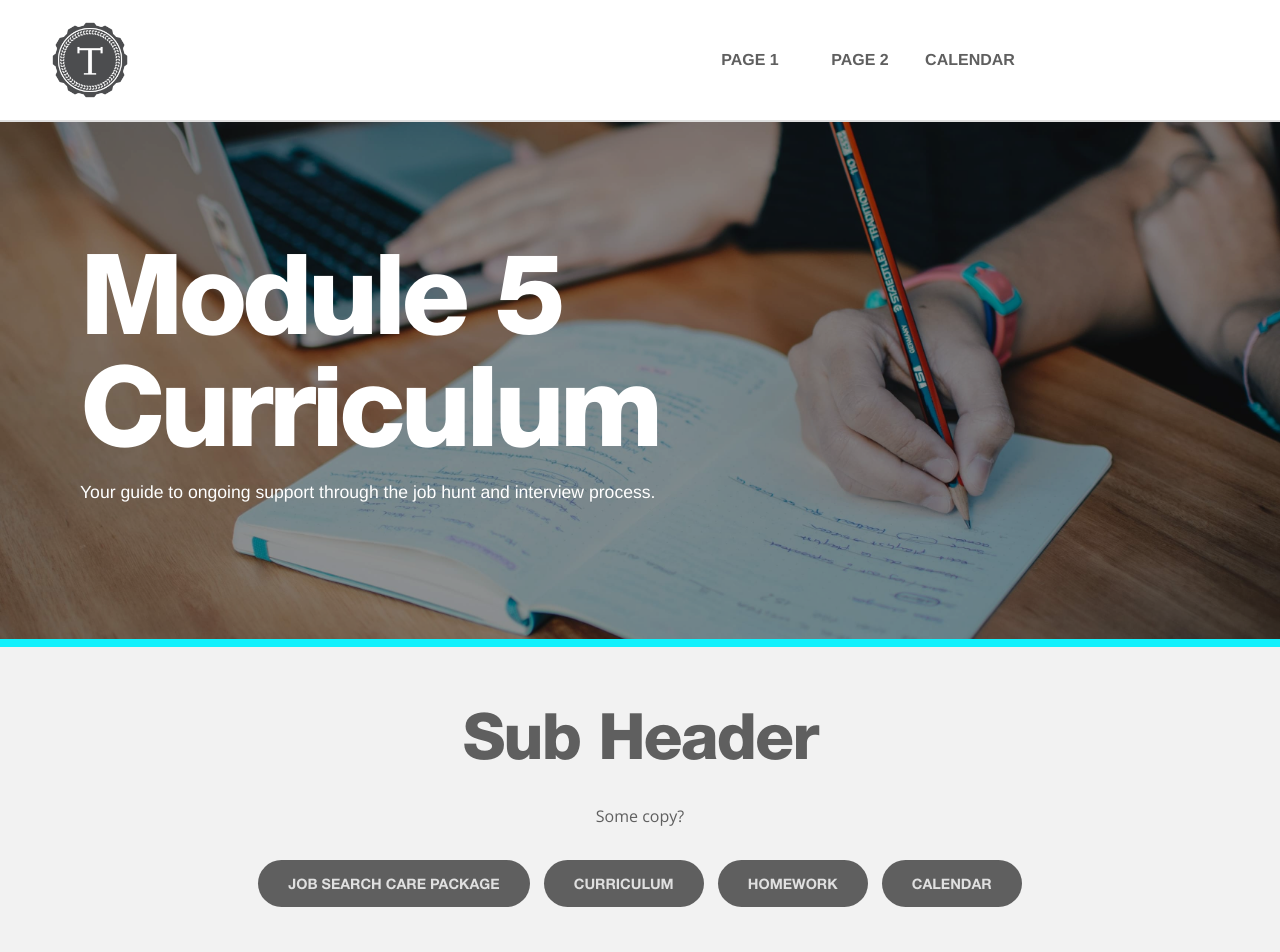
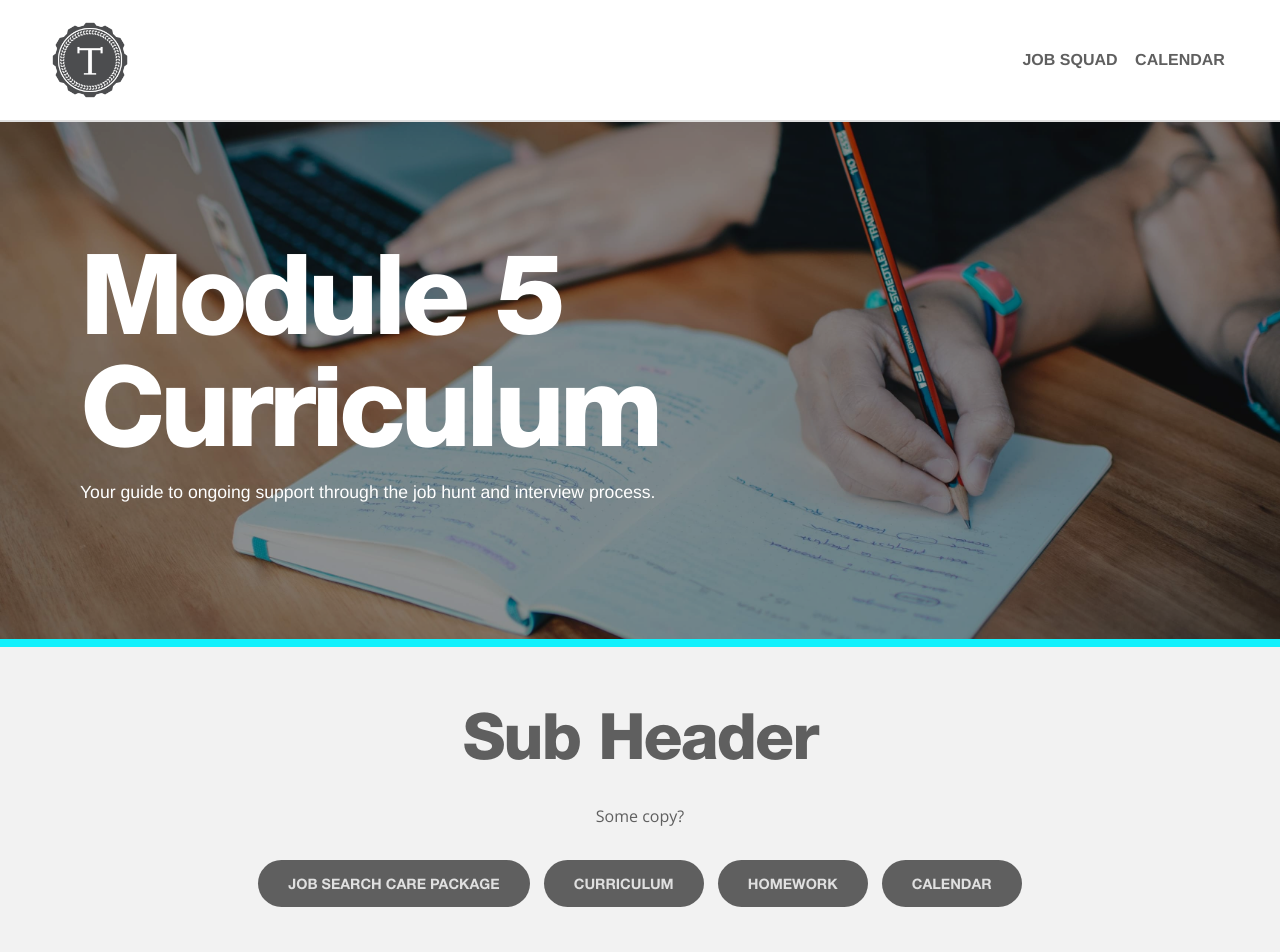
Before and after one commit to turingschool/mod5-curriculum-site, a Jekyll site: the page built from index.html, in a window 1280 px wide. Shown: the top 952 px of the page. Built offline with Jekyll 4.4.1, drawn with Linux system fonts in a browser that asks for light colours.

Commit message:
Update nav link - content and styles

```diff
--- a/_includes/navigation.html
+++ b/_includes/navigation.html
@@ -6,8 +6,7 @@
          alt="Turing School of Software and Design logo">
       </a>
     </li>
-    <li class="uppercase"><a href="/page_1">Page 1</a></li>
-    <li class="uppercase"><a href="/page_2">Page 2</a></li>
+    <li class="uppercase"><a href="/job_squad">Job Squad</a></li>
     <li class="uppercase"><a href="/calendar">Calendar</a></li>
   </ul>
 </nav>
--- a/_sass/navbar.scss
+++ b/_sass/navbar.scss
@@ -6,7 +6,7 @@ nav {
 
 .nav-links {
   display: grid;
-  grid-template-columns: auto 100px 100px 100px 200px;
+  grid-template-columns: auto 100px 100px;
   grid-template-rows: 120px;
   align-items: center;
   justify-items: center;
```
